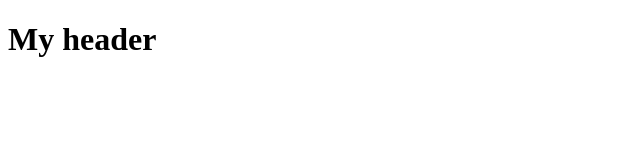
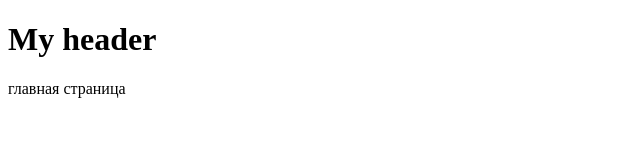
Before and after one commit to KlochkovaIrina/test-git-2, a plain HTML site: page index.html in a window 1280 px wide. Shown: the whole page, without its empty margins (0-640 px from the left). Drawn offline with Linux system fonts and the light colour scheme.

Commit message:
develop main page

```diff
--- a/index.html
+++ b/index.html
@@ -13,6 +13,9 @@
    <header>
       <h1>My header</h1>
    </header>
+   <main>
+      <span>главная страница</span>
+   </main>
 </body>
 
 </html>
```
